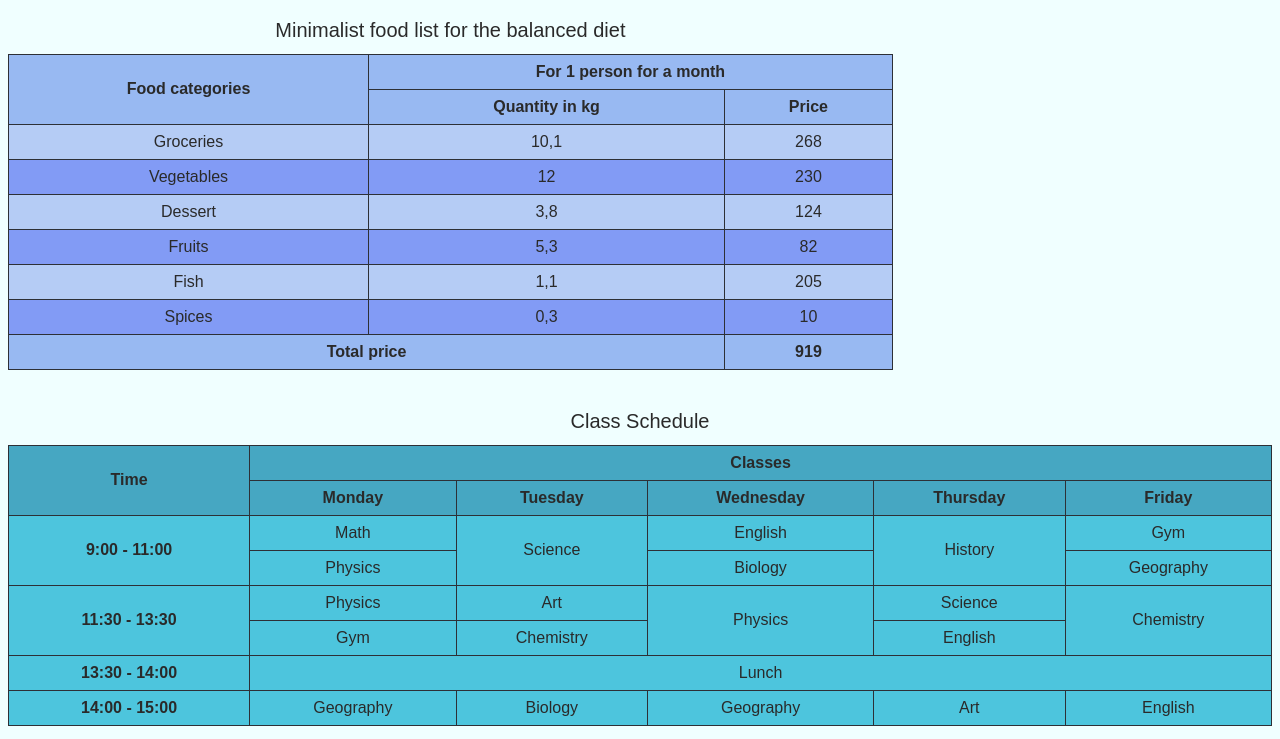
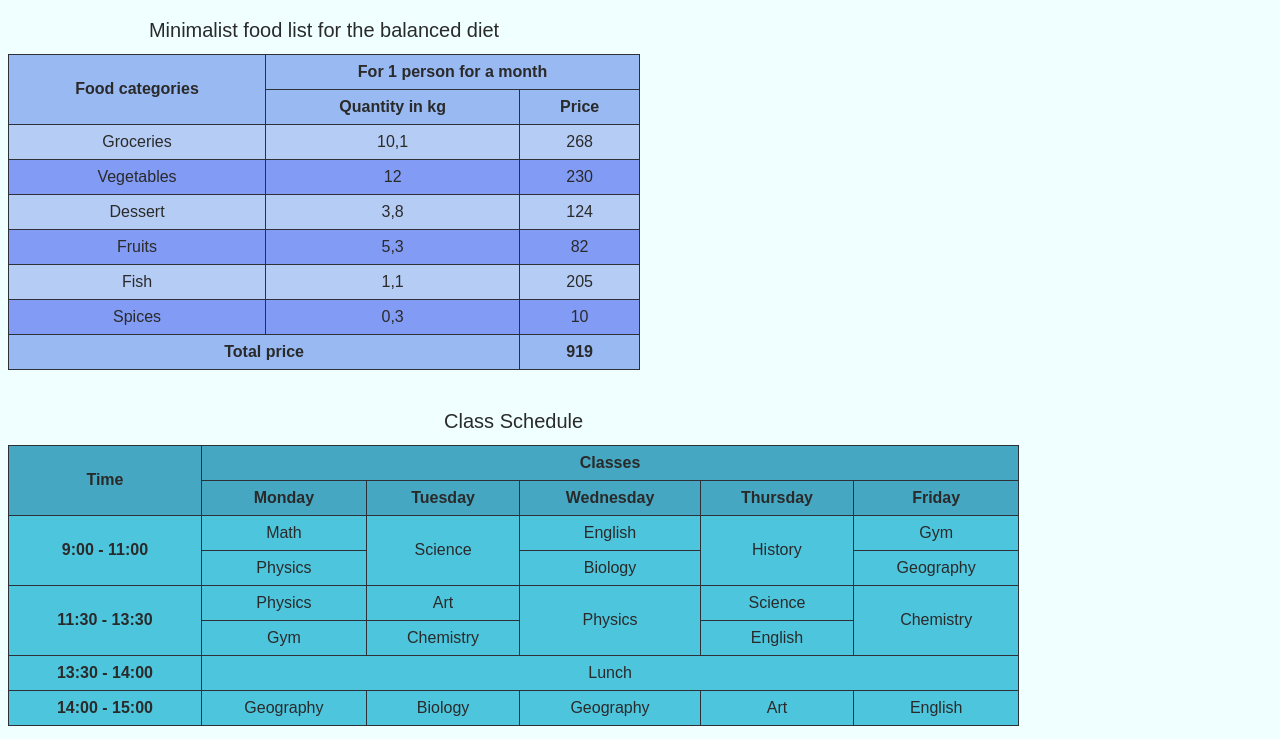
Before and after one commit to tatiana-baranova/HTML-Tables, a website: page index.html in a window 1280 px wide. Shown: the part 61-800 px from the top of the page. Drawn offline with Linux system fonts and the light colour scheme.

Commit message:
width tables

```diff
--- a/styles.css
+++ b/styles.css
@@ -11,7 +11,7 @@ body {
 .products {
     background-color: rgb(130, 155, 245);
     border-collapse: collapse;
-    width: 70%;
+    width: 50%;
     margin-bottom: 40px;
 }
 
@@ -43,7 +43,7 @@ body {
 
 .schedule {
     border-collapse: collapse;
-    width: 100%;
+    width: 80%;
     background-color: #91dceb;
 }
 
```
